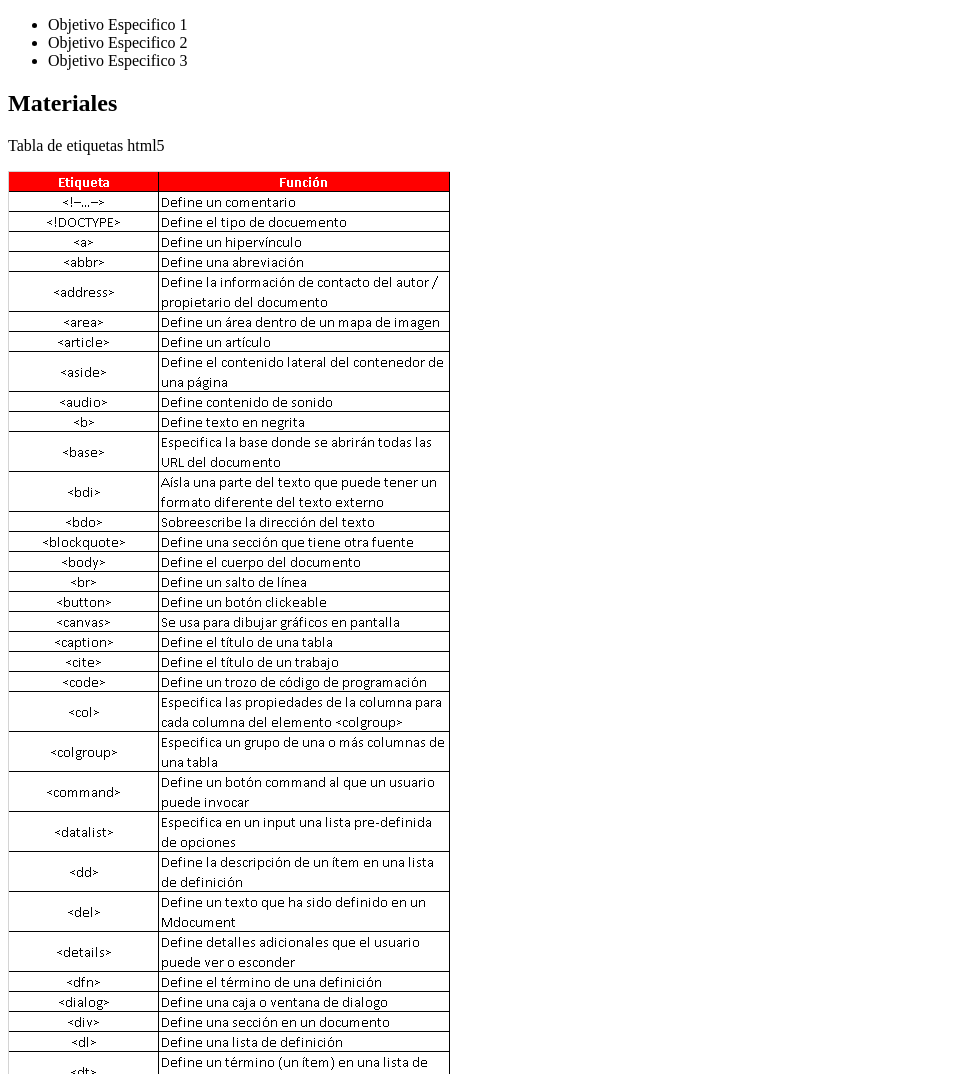
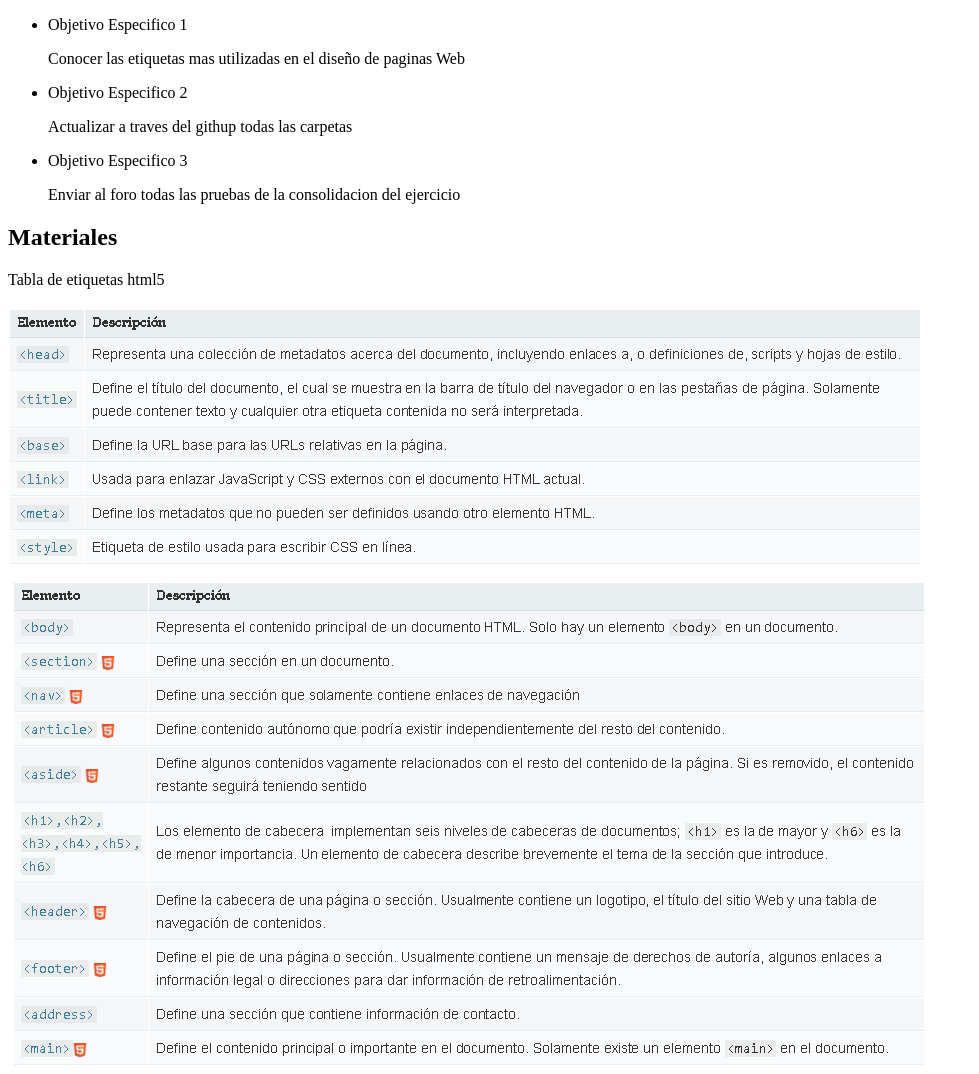
Before and after one commit to rbohorquezb/DSW-robertobohorquez, a plain HTML site: page planing.html in a window 1280 px wide. Shown: the part 244-1318 px from the top of the page, without its empty margins (0-979 px from the left). Drawn offline with Linux system fonts and the light colour scheme.

Commit message:
v4
Actualizar

```diff
--- a/planing.html
+++ b/planing.html
@@ -16,14 +16,20 @@
     <h3>Objetivos Especificos</h3>
     <ul>
         <li>Objetivo Especifico 1</li>
+        <p>Conocer las etiquetas mas utilizadas en el diseño de paginas Web</p>
+
         <li>Objetivo Especifico 2</li>
+        <p>Actualizar a traves del githup todas las carpetas</p>
+
         <li>Objetivo Especifico 3</li>
+        <p>Enviar al foro todas las pruebas de la consolidacion del ejercicio</p>
 
     </ul>
 
     <h2>Materiales</h2>
     <p>Tabla de etiquetas html5</p>
-    <img src="tablaexcel.png" alt="tablaexcel.png">
+    <img src="etiqueta3.png" alt="etiqueta3">
+    <img src="etiqueta4.png" alt="etiqueta4">
 
     <h2>Maquetacion</h2>
     <img src="maquetacion.png" alt="maquetacion">
```
Also changed, not shown: etiqueta3.png (added), etiqueta4.png (added).
